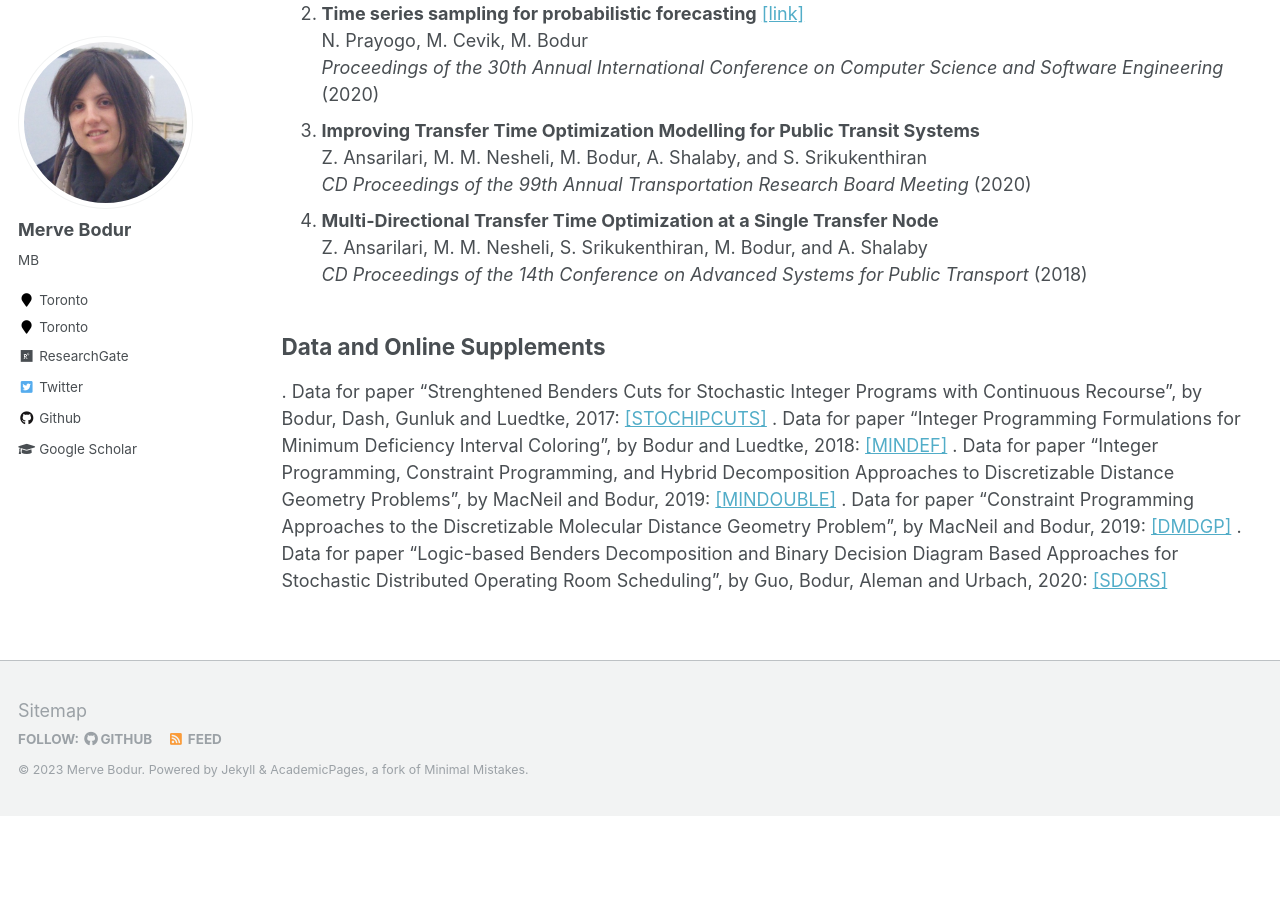
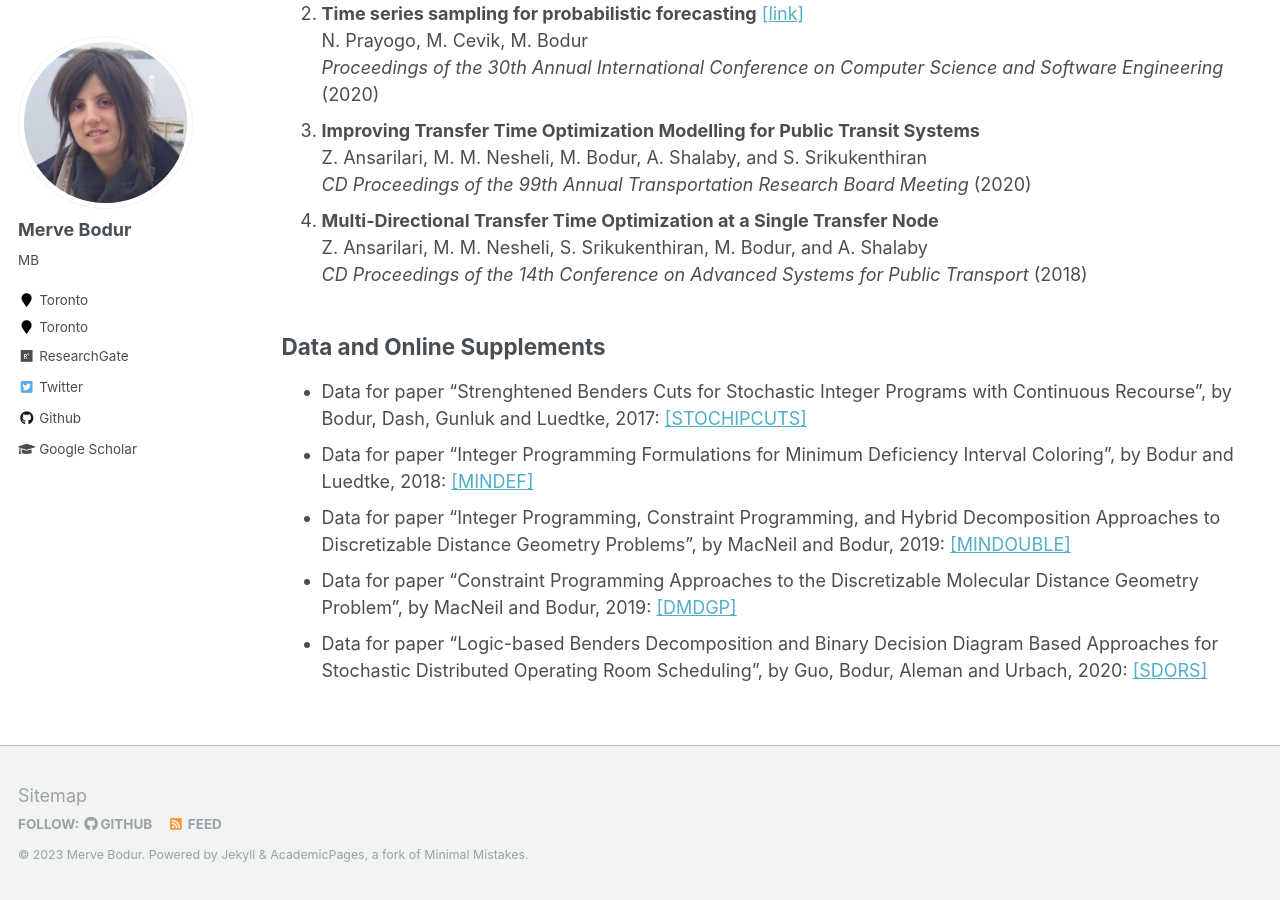
Before and after one commit to mervebodur/mervebodur.github.io, a Jekyll site: the page built from _pages/research.md, in a window 1280 px wide and 900 px high, scrolled down 4115 px. Built offline with Jekyll 4.4.1, drawn with Linux system fonts in a browser that asks for light colours; before the commit the page ends 4931 px from its top, so only the background shows below that.

Commit message:
Update research.md

```diff
--- a/_pages/research.md
+++ b/_pages/research.md
@@ -133,8 +133,8 @@ Z. Ansarilari, M. M. Nesheli, S. Srikukenthiran, M. Bodur, and A. Shalaby\
 *CD Proceedings of the 14th Conference on Advanced Systems for Public Transport* (2018)
 
 ## Data and Online Supplements
-. Data for paper "Strenghtened Benders Cuts for Stochastic Integer Programs with Continuous Recourse", by Bodur, Dash, Gunluk and Luedtke, 2017: [[STOCHIPCUTS]](https://drive.google.com/file/d/1a9NGWfOfBntu35XMyHa00lKy9UjbVvx5/view?usp=sharing)
-. Data for paper "Integer Programming Formulations for Minimum Deficiency Interval Coloring", by Bodur and Luedtke, 2018: [[MINDEF]](https://drive.google.com/file/d/1SAKKlcJ2Q-YOFBioQex_O2fl1yCFPuSi/view?usp=sharing)
-. Data for paper "Integer Programming, Constraint Programming, and Hybrid Decomposition Approaches to Discretizable Distance Geometry Problems", by MacNeil and Bodur, 2019: [[MINDOUBLE]](https://drive.google.com/file/d/1sWqqJ8y7bRsfYBCTr0Lz6r82VDQEOS7m/view?usp=sharing)
-. Data for paper "Constraint Programming Approaches to the Discretizable Molecular Distance Geometry Problem", by MacNeil and Bodur, 2019: [[DMDGP]](https://drive.google.com/file/d/14mEpibWLxsygpkKqPRyj_uYNzRb3NHmk/view?usp=sharing)
-. Data for paper "Logic-based Benders Decomposition and Binary Decision Diagram Based Approaches for Stochastic Distributed Operating Room Scheduling", by Guo, Bodur, Aleman and Urbach, 2020: [[SDORS]](https://drive.google.com/file/d/1FHQ4dmK-fmDwzv6-mwUpLEEtgUHkf1wq/view?usp=sharing)
+- Data for paper "Strenghtened Benders Cuts for Stochastic Integer Programs with Continuous Recourse", by Bodur, Dash, Gunluk and Luedtke, 2017: [[STOCHIPCUTS]](https://drive.google.com/file/d/1a9NGWfOfBntu35XMyHa00lKy9UjbVvx5/view?usp=sharing)
+- Data for paper "Integer Programming Formulations for Minimum Deficiency Interval Coloring", by Bodur and Luedtke, 2018: [[MINDEF]](https://drive.google.com/file/d/1SAKKlcJ2Q-YOFBioQex_O2fl1yCFPuSi/view?usp=sharing)
+- Data for paper "Integer Programming, Constraint Programming, and Hybrid Decomposition Approaches to Discretizable Distance Geometry Problems", by MacNeil and Bodur, 2019: [[MINDOUBLE]](https://drive.google.com/file/d/1sWqqJ8y7bRsfYBCTr0Lz6r82VDQEOS7m/view?usp=sharing)
+- Data for paper "Constraint Programming Approaches to the Discretizable Molecular Distance Geometry Problem", by MacNeil and Bodur, 2019: [[DMDGP]](https://drive.google.com/file/d/14mEpibWLxsygpkKqPRyj_uYNzRb3NHmk/view?usp=sharing)
+- Data for paper "Logic-based Benders Decomposition and Binary Decision Diagram Based Approaches for Stochastic Distributed Operating Room Scheduling", by Guo, Bodur, Aleman and Urbach, 2020: [[SDORS]](https://drive.google.com/file/d/1FHQ4dmK-fmDwzv6-mwUpLEEtgUHkf1wq/view?usp=sharing)
```
